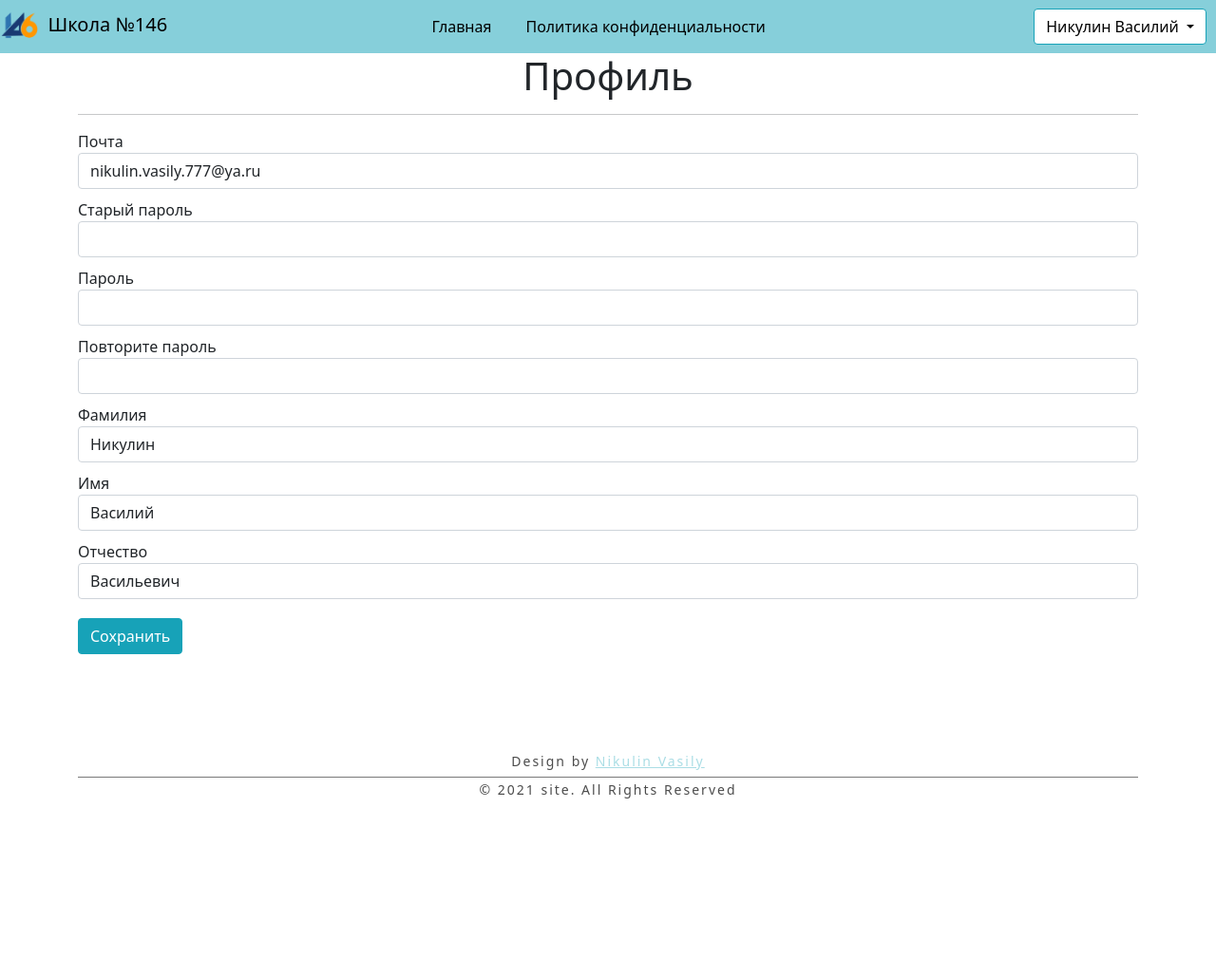
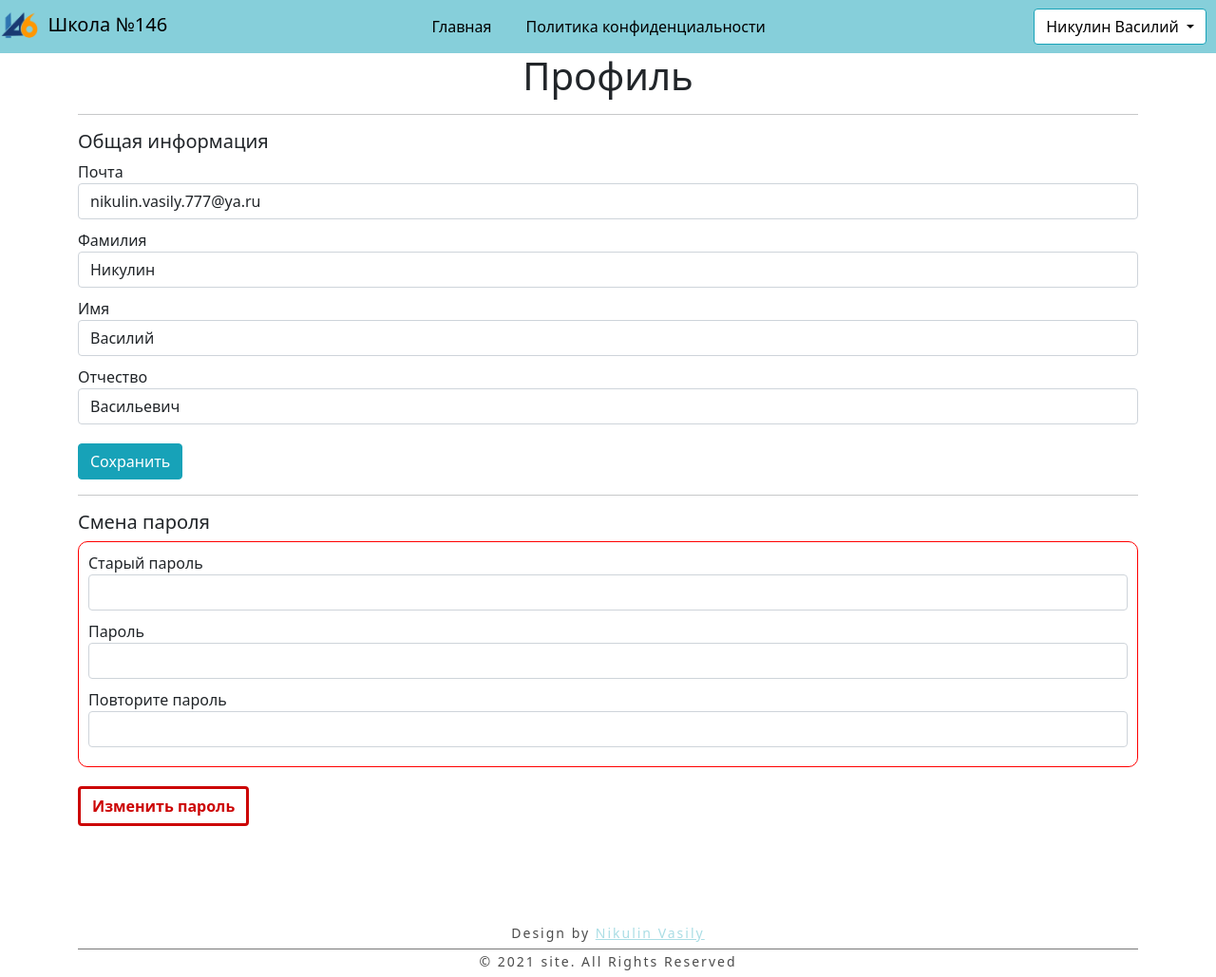
Before and after one commit to Nikulin-V/site146, a Flask app: page /profile in a window 1280 px wide. Shown: the whole page at 95% size. Before the commit the page ends 841 px from the top, so only its background shows below. Run offline with Flask 2, Linux system fonts and the light colour scheme; a user stored in the database is signed in; data comes from the database, SQL or seed files in the repository; both versions use the stored data as it was after the commit; parts of the project's set-up code (start-up, migrations or seed data) failed here and were passed over; some libraries are stand-ins or nearby versions.

Commit message:
Fix #11 Changed design of profile page Changed no-reply email and its name and icon

```diff
--- a/app.py
+++ b/app.py
@@ -2,7 +2,7 @@
 import os
 
 import eventlet
-from flask import Flask, redirect, Blueprint
+from flask import Flask, Blueprint
 from flask_admin import Admin
 from flask_login import LoginManager
 from flask_mail import Mail
@@ -33,9 +33,9 @@ app.config.update(
     MAIL_PORT=465,
     MAIL_USE_TLS=False,
     MAIL_USE_SSL=True,
-    MAIL_USERNAME='support@area-146.tk',
-    MAIL_DEFAULT_SENDER='support@area-146.tk',
-    MAIL_PASSWORD='Ybrekby0108'
+    MAIL_USERNAME='no-reply@area-146.tk',
+    MAIL_DEFAULT_SENDER='no-reply@area-146.tk',
+    MAIL_PASSWORD='school146noreply'
 )
 app.config.from_pyfile('config-extended.py')
 
@@ -55,9 +55,6 @@ db_session.global_init('db/database.sqlite')
 
 
 def main():
-    # noinspection PyUnresolvedReferences
-    db_sess = db_session.create_session()
-    db.create_all()
     port = int(os.environ.get('PORT', 443))
     socket_.run(app, host='0.0.0.0', port=port, keyfile='private.key', certfile='certificate.crt')
 
@@ -77,11 +74,6 @@ def load_user(user_id):
     return db_sess.query(User).get(user_id)
 
 
-@app.route('/secrets-of-literacy')
-def secrets_of_literacy():
-    return redirect('https://secrets-of-literacy.wixsite.com/website')
-
-
 if __name__ == '__main__':
     add_admin_panel()
 
--- a/forms/profile.py
+++ b/forms/profile.py
@@ -10,8 +10,6 @@ class ProfileForm(FlaskForm):
     name = StringField('Имя', validators=[DataRequired()])
     patronymic = StringField('Отчество')
     email = EmailField('Почта', validators=[DataRequired()])
-    role = SelectField('Роль', validators=[DataRequired()],
-                       choices=['Ученик', 'Учитель', 'Родитель'])
     old_password = PasswordField('Старый пароль')
     password = PasswordField('Пароль')
     password_again = PasswordField('Повторите пароль')
--- a/site_app/api/reset_password.py
+++ b/site_app/api/reset_password.py
@@ -41,7 +41,7 @@ def reset_password(json=None):
     msg = Message(subject='Сброс пароля на сайте школы №146',
                   body=f'Новый пароль: {new_password}\n'
                        f'Не забудьте поменять его после авторизации',
-                  sender='support@area-146.tk',
+                  sender=('Школа №146', 'no-reply@area-146.tk'),
                   recipients=[email])
     mail.send(msg)
 
--- a/site_app/profile.py
+++ b/site_app/profile.py
@@ -26,7 +26,6 @@ def profile():
         user.name = form.name.data
         user.patronymic = form.patronymic.data
         user.email = form.email.data
-        user.role = form.role.data
 
         if form.old_password.data or form.password.data or form.password_again.data:
             if not form.old_password.data:
@@ -51,5 +50,4 @@ def profile():
     return render_template("site/profile.html",
                            title='Профиль',
                            form=form,
-                           message=message,
-                           btn_label='Сохранить')
+                           message=message)
--- a/site_app/static/js/login.js
+++ b/site_app/static/js/login.js
@@ -7,14 +7,16 @@ function resetPassword(email) {
             <input id="email-reset" class="form-control" type="email" value="${email}" placeholder="Email">
             <label for="title-input">Email</label>
         </div>`
-    let button = `<button onclick="sendEmail()" class="btn btn-info">Отправить код</button>`
+    let button = `<button id="send-code" onclick="sendEmail()" class="btn btn-info">Отправить код</button>`
     showModal(message, 'Сброс пароля', [button])
 }
 
 function sendEmail() {
     $('.reset-error').remove();
     $('#email-reset').removeClass('is-invalid')
+    $('#send-code').addClass('disabled')
     $('.modal-footer').prepend(`<div class="spinner-border text-info" role="status"></div>`)
+
     sendCode()
 }
 
--- a/site_app/templates/site/profile.html
+++ b/site_app/templates/site/profile.html
@@ -10,37 +10,11 @@
     <hr>
     <form action="" method="post" id="profile-form">
         {{ form.hidden_tag() }}
+        <h5>Общая информация</h5>
         <div>
             {{ form.email.label }}<br>
             {{ form.email(class="form-control", type="email", value=current_user.email) }}
             {% for error in form.email.errors %}
-                <p class="alert alert-danger" role="alert">
-                    {{ error }}
-                </p>
-            {% endfor %}
-        </div>
-        <div>
-            {{ form.old_password.label }}<br>
-            {{ form.old_password(class="form-control", type="password") }}
-            {% for error in form.old_password.errors %}
-                <p class="alert alert-danger" role="alert">
-                    {{ error }}
-                </p>
-            {% endfor %}
-        </div>
-        <div>
-            {{ form.password.label }}<br>
-            {{ form.password(class="form-control", type="password") }}
-            {% for error in form.password.errors %}
-                <p class="alert alert-danger" role="alert">
-                    {{ error }}
-                </p>
-            {% endfor %}
-        </div>
-        <div>
-            {{ form.password_again.label }}<br>
-            {{ form.password_again(class="form-control", type="password") }}
-            {% for error in form.password_again.errors %}
                 <p class="alert alert-danger" role="alert">
                     {{ error }}
                 </p>
@@ -73,7 +47,39 @@
                 </p>
             {% endfor %}
         </div>
-        <div>{{ form.submit(type="submit", class="btn btn-info", value=btn_label) }}</div>
+        <div>{{ form.submit(type="submit", class="btn btn-info", value='Сохранить') }}</div>
+        <hr>
+        <h5>Смена пароля</h5>
+        <div class="outline-danger">
+            <div>
+                {{ form.old_password.label }}<br>
+                {{ form.old_password(class="form-control", type="password") }}
+                {% for error in form.old_password.errors %}
+                    <p class="alert alert-danger" role="alert">
+                        {{ error }}
+                    </p>
+                {% endfor %}
+            </div>
+            <div>
+                {{ form.password.label }}<br>
+                {{ form.password(class="form-control", type="password") }}
+                {% for error in form.password.errors %}
+                    <p class="alert alert-danger" role="alert">
+                        {{ error }}
+                    </p>
+                {% endfor %}
+            </div>
+            <div>
+                {{ form.password_again.label }}<br>
+                {{ form.password_again(class="form-control", type="password") }}
+                {% for error in form.password_again.errors %}
+                    <p class="alert alert-danger" role="alert">
+                        {{ error }}
+                    </p>
+                {% endfor %}
+            </div>
+        </div>
+        <div>{{ form.submit(type="submit", class="btn btn-danger", value='Изменить пароль') }}</div>
     </form>
     {% if message %}
         <div class="modal fade" id="myModal" tabindex="-1" aria-labelledby="exampleModalLabel"
--- a/static/css/style.css
+++ b/static/css/style.css
@@ -265,3 +265,10 @@ main {
     border-color: #cc0404;
     border-width: medium;
 }
+
+.outline-danger {
+    border: 1px solid red;
+    border-radius: 10px;
+    padding: 10px;
+    display: block;
+}
```
Also changed, not shown: db/database.sqlite.
